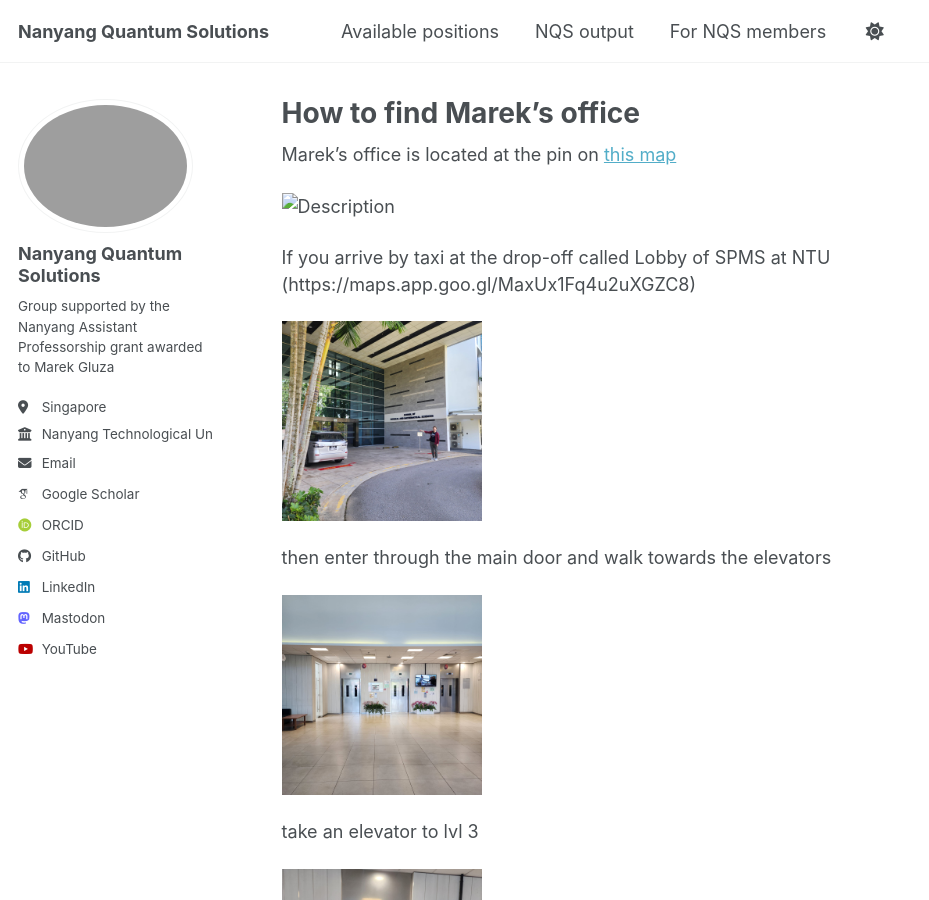
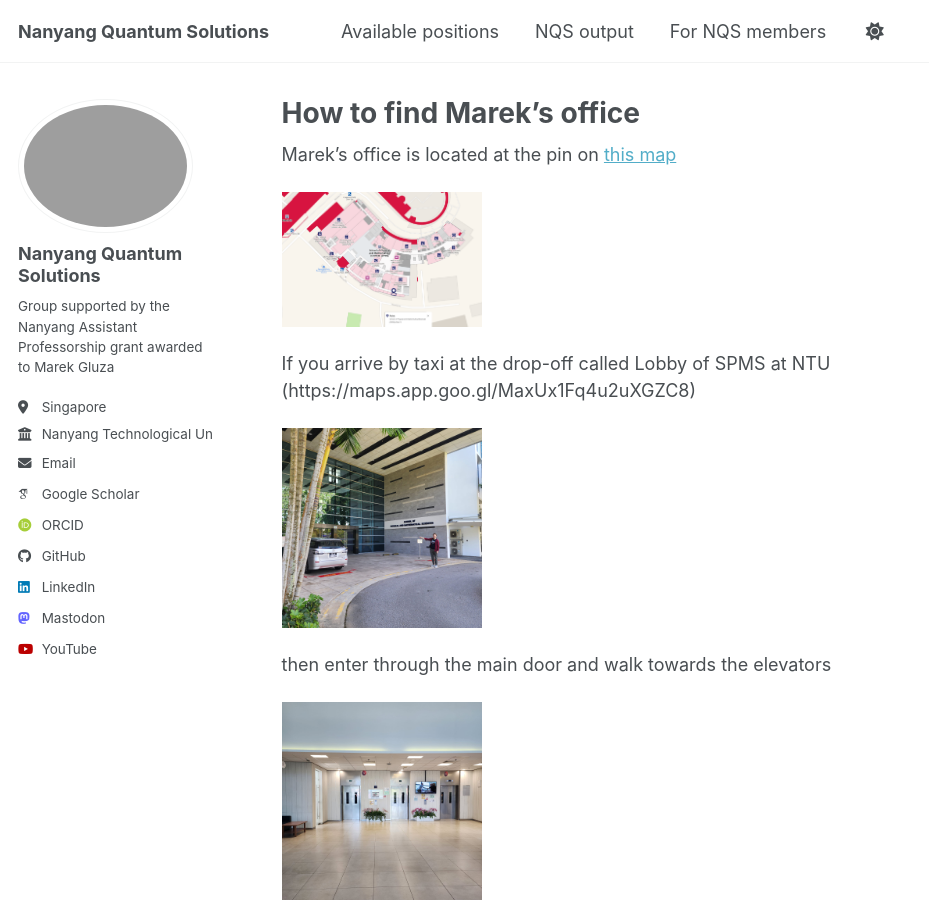
Before and after one commit to marekgluza/marekgluza.github.io, a Jekyll site: the page built from how_to_find_Marek.md, in a window 1280 px wide and 900 px high. Shown: the whole window, without its empty margins (0-929 px from the left). Built offline with Jekyll 4.4.1, drawn with Linux system fonts in a browser that asks for light colours; some web fonts are replaced; a script bundle is joined from its source files by our own code; library files that are not in the unit come from our copies.

Commit message:
Update how_to_find_Marek.md

```diff
--- a/how_to_find_Marek.md
+++ b/how_to_find_Marek.md
@@ -4,7 +4,7 @@ excerpt: ""
 ---
 Marek's office is located at the pin on [this map](https://maps.ntu.edu.sg/?mazemap_share_url=https%3A%2F%2Fuse.mazemap.com%2F%3Futm_medium%3Dlongurl%23v%3D1%26config%3Dntu-sg%26zlevel%3D3%26center%3D103.682088%2C1.341895%26zoom%3D19%26campusid%3D2123%26sharepoitype%3Dpoi%26sharepoi%3D1003300012)
 
-<img src="images/spms_map_office.png" alt="Description" width="200">
+<img src="../images/spms_map_office.png" alt="Description" width="200">
 
 
 If you arrive by taxi at the drop-off called Lobby of SPMS at NTU (https://maps.app.goo.gl/MaxUx1Fq4u2uXGZC8)
```
